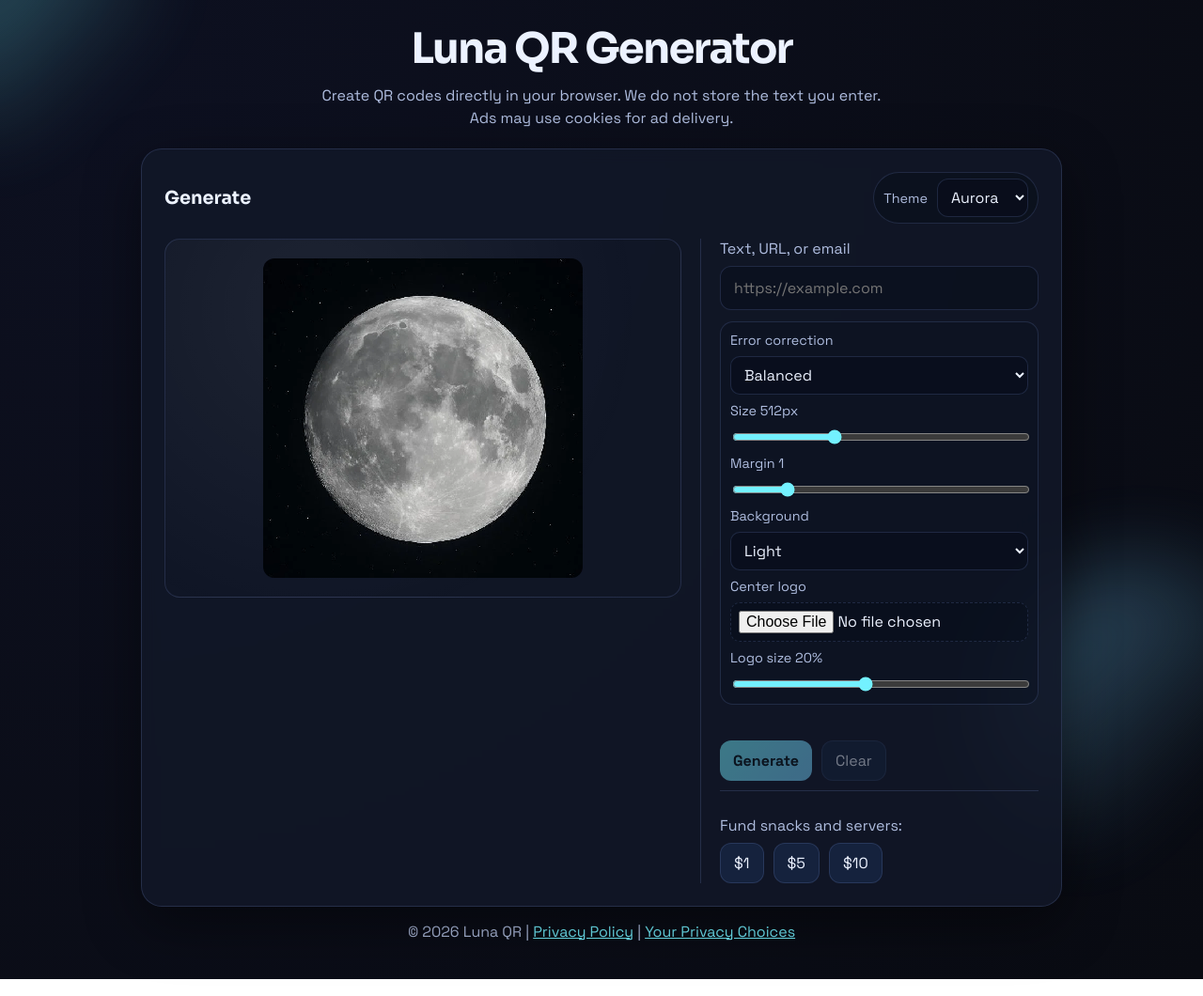
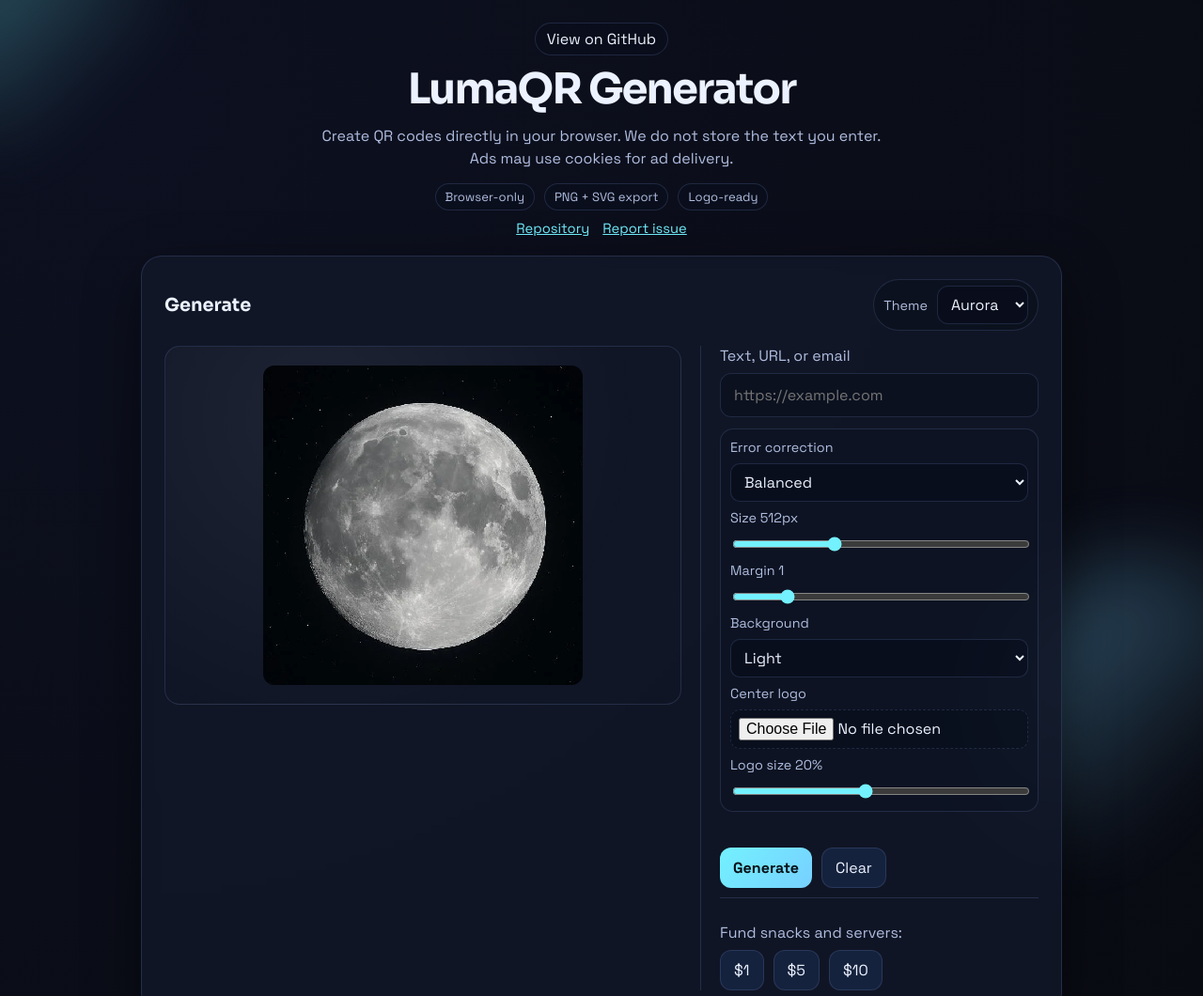
Before and after one commit to Pamperito74/luna-qr, a plain HTML site: page public/index.html in a window 1280 px wide. Shown: the top 1060 px of the page at 94% size. Drawn offline with Linux system fonts and the light colour scheme.

Commit message:
Polish landing page UI and add GitHub repository/issue references

```diff
--- a/public/css/styles.css
+++ b/public/css/styles.css
@@ -98,6 +98,26 @@ body {
   animation: rise-in 450ms ease;
 }
 
+.hero-top {
+  margin-bottom: 8px;
+}
+
+.github-link {
+  display: inline-flex;
+  align-items: center;
+  gap: 8px;
+  border: 1px solid var(--surface-border);
+  color: var(--text);
+  text-decoration: none;
+  border-radius: 999px;
+  padding: 6px 12px;
+  background: rgba(8, 14, 28, 0.4);
+}
+
+.github-link:hover {
+  background: rgba(12, 20, 40, 0.7);
+}
+
 .hero h1 {
   margin: 0;
   font-family: var(--font-display);
@@ -110,6 +130,35 @@ body {
   max-width: 60ch;
   color: var(--text-muted);
   line-height: 1.5;
+}
+
+.hero-chips {
+  margin-top: 14px;
+  display: flex;
+  justify-content: center;
+  gap: 10px;
+  flex-wrap: wrap;
+}
+
+.hero-chips span {
+  border: 1px solid var(--surface-border);
+  border-radius: 999px;
+  padding: 5px 10px;
+  font-size: 0.82rem;
+  color: var(--text-muted);
+  background: rgba(10, 17, 33, 0.45);
+}
+
+.hero-links {
+  margin-top: 10px;
+  display: flex;
+  justify-content: center;
+  gap: 14px;
+}
+
+.hero-links a {
+  color: var(--primary);
+  font-size: 0.92rem;
 }
 
 .card {
@@ -345,6 +394,10 @@ footer {
   color: var(--text-muted);
 }
 
+footer a {
+  color: var(--primary);
+}
+
 #privacy-btn {
   border: 0;
   background: transparent;
--- a/public/index.html
+++ b/public/index.html
@@ -8,32 +8,32 @@
       content="Generate QR codes instantly in your browser. No account, no server-side payload storage, fast download, and modern themes."
     />
     <meta name="robots" content="index,follow" />
-    <link rel="canonical" href="https://luna-qr.netlify.app/" />
+    <link rel="canonical" href="https://luma-qr.netlify.app/" />
 
     <meta property="og:type" content="website" />
-    <meta property="og:title" content="Luna QR Code Generator" />
+    <meta property="og:title" content="LumaQR Code Generator" />
     <meta
       property="og:description"
       content="Generate QR codes instantly in your browser with a modern, privacy-first experience."
     />
     <meta
       property="og:image"
-      content="https://luna-qr.netlify.app/assets/luna.webp"
+      content="https://luma-qr.netlify.app/assets/luna.webp"
     />
-    <meta property="og:url" content="https://luna-qr.netlify.app/" />
+    <meta property="og:url" content="https://luma-qr.netlify.app/" />
 
     <meta name="twitter:card" content="summary_large_image" />
-    <meta name="twitter:title" content="Luna QR Code Generator" />
+    <meta name="twitter:title" content="LumaQR Code Generator" />
     <meta
       name="twitter:description"
       content="Fast browser-based QR generator with downloadable PNG output and theme customization."
     />
     <meta
       name="twitter:image"
-      content="https://luna-qr.netlify.app/assets/luna.webp"
+      content="https://luma-qr.netlify.app/assets/luna.webp"
     />
 
-    <title>Luna QR Generator | Fast, Private, Modern</title>
+    <title>LumaQR Generator | Fast, Private, Modern</title>
     <link rel="icon" type="image/png" href="assets/luna.webp" />
     <meta name="google-adsense-account" content="ca-pub-6433842942378095" />
 
@@ -59,11 +59,40 @@
 
     <main class="container">
       <header class="hero">
-        <h1>Luna QR Generator</h1>
+        <div class="hero-top">
+          <a
+            class="github-link"
+            href="https://github.com/Pamperito74/luna-qr"
+            target="_blank"
+            rel="noopener noreferrer"
+            aria-label="View LumaQR on GitHub"
+            >View on GitHub</a
+          >
+        </div>
+        <h1>LumaQR Generator</h1>
         <p>
           Create QR codes directly in your browser. We do not store the text you
           enter. Ads may use cookies for ad delivery.
         </p>
+        <div class="hero-chips" aria-hidden="true">
+          <span>Browser-only</span>
+          <span>PNG + SVG export</span>
+          <span>Logo-ready</span>
+        </div>
+        <div class="hero-links">
+          <a
+            href="https://github.com/Pamperito74/luna-qr"
+            target="_blank"
+            rel="noopener noreferrer"
+            >Repository</a
+          >
+          <a
+            href="https://github.com/Pamperito74/luna-qr/issues"
+            target="_blank"
+            rel="noopener noreferrer"
+            >Report issue</a
+          >
+        </div>
       </header>
 
       <section class="card" aria-labelledby="generator-title">
@@ -190,7 +219,13 @@
 
       <footer>
         <p>
-          &copy; <span id="year"></span> Luna QR |
+          &copy; <span id="year"></span> LumaQR |
+          <a
+            href="https://github.com/Pamperito74/luna-qr"
+            target="_blank"
+            rel="noopener noreferrer"
+            >GitHub</a
+          |
           <button id="privacy-btn" type="button">Privacy Policy</button> |
           <button id="privacy-choices-btn" type="button">
             Your Privacy Choices
```
